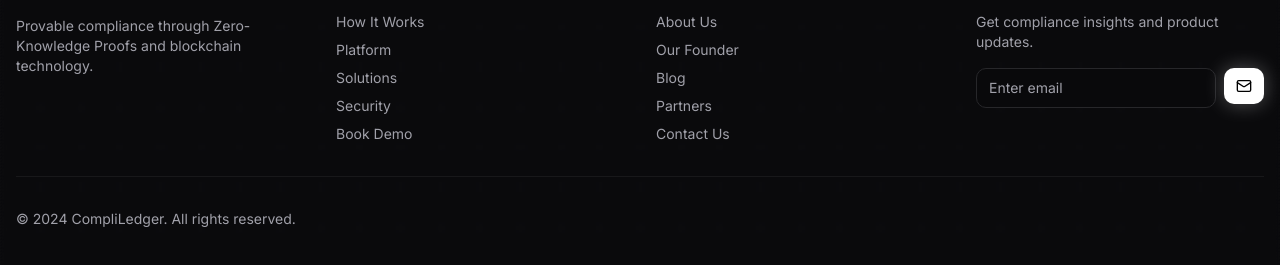
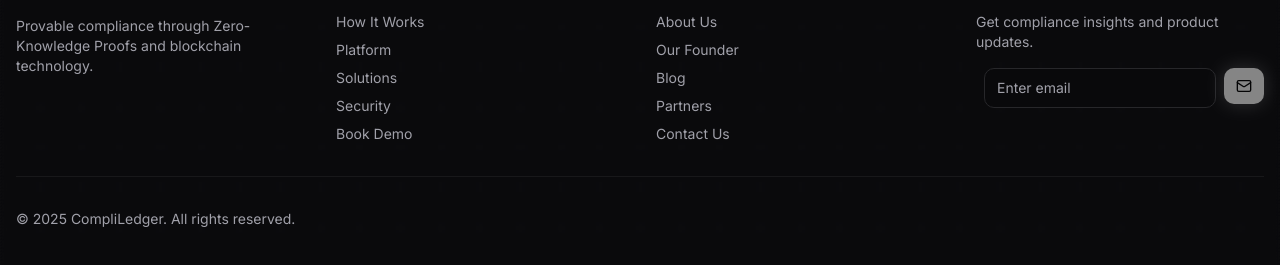
Before and after one commit to parthsharma17prs/compile-og, a React (Vite) app: page /blog in a window 1280 px wide. Shown: the part 3933-4198 px from the top of the page. Built offline with nearby package versions, Linux system fonts and the light colour scheme.

Commit message:
Enhanced And Secure footer

```diff
--- a/src/components/Footer.tsx
+++ b/src/components/Footer.tsx
@@ -1,12 +1,20 @@
 import { Link } from 'react-router-dom';
-import { useState } from 'react';
+import { useState, FormEvent } from 'react';
 import { Button } from '@/components/ui/button';
 import { Input } from '@/components/ui/input';
-import { Mail, Linkedin, Twitter } from 'lucide-react';
+import { Mail } from 'lucide-react';
 
 const Footer = () => {
   const [subscriberEmail, setSubscriberEmail] = useState('');
-  const handleSubscribeClick = () => {
+  const handleSubscribeSubmit = (e: FormEvent<HTMLFormElement>) => {
+    e.preventDefault();
+    const form = e.currentTarget;
+    const input = form.querySelector('input[name="email"]') as HTMLInputElement | null;
+    if (!input) return;
+    if (!input.checkValidity()) {
+      input.reportValidity();
+      return;
+    }
     const subject = encodeURIComponent('Subscription request – CompliLedger updates');
     const bodyText = `Hello CompliLedger Team,\n\nI would like to subscribe to CompliLedger news and product updates.\n\nSubscriber details:\n- Email: ${subscriberEmail || '(not provided)'}\n\nIf any additional information is required, please let me know.\n\nThank you.\n\nBest regards,`;
     const body = encodeURIComponent(bodyText);
@@ -85,24 +93,37 @@
             <p className="text-muted-foreground text-sm">
               Get compliance insights and product updates.
             </p>
-            <div className="flex space-x-2">
+            <form className="flex space-x-2" onSubmit={handleSubscribeSubmit} noValidate>
+              <label htmlFor="newsletter-email" className="sr-only">Email address</label>
               <Input
+                id="newsletter-email"
+                name="email"
                 placeholder="Enter email"
                 className="flex-1"
                 value={subscriberEmail}
                 onChange={(e) => setSubscriberEmail(e.target.value)}
                 type="email"
+                autoComplete="email"
+                inputMode="email"
+                required
               />
-              <Button size="sm" className="btn-glow" onClick={handleSubscribeClick} aria-label="Email info@compliledger.com to subscribe">
+              <Button
+                size="sm"
+                className="btn-glow"
+                type="submit"
+                aria-label="Email info@compliledger.com to subscribe"
+                disabled={!subscriberEmail}
+                title={!subscriberEmail ? 'Please enter your email' : undefined}
+              >
                 <Mail size={16} />
               </Button>
-            </div>
+            </form>
           </div>
         </div>
 
         <div className="border-t border-border/50 mt-8 pt-8 flex flex-col md:flex-row justify-between items-center">
           <p className="text-muted-foreground text-sm">
-            © 2024 CompliLedger. All rights reserved.
+            © {new Date().getFullYear()} CompliLedger. All rights reserved.
           </p>
           {/* <div className="flex space-x-4 mt-4 md:mt-0">
             <a href="#" className="text-muted-foreground hover:text-foreground transition-colors">
```
